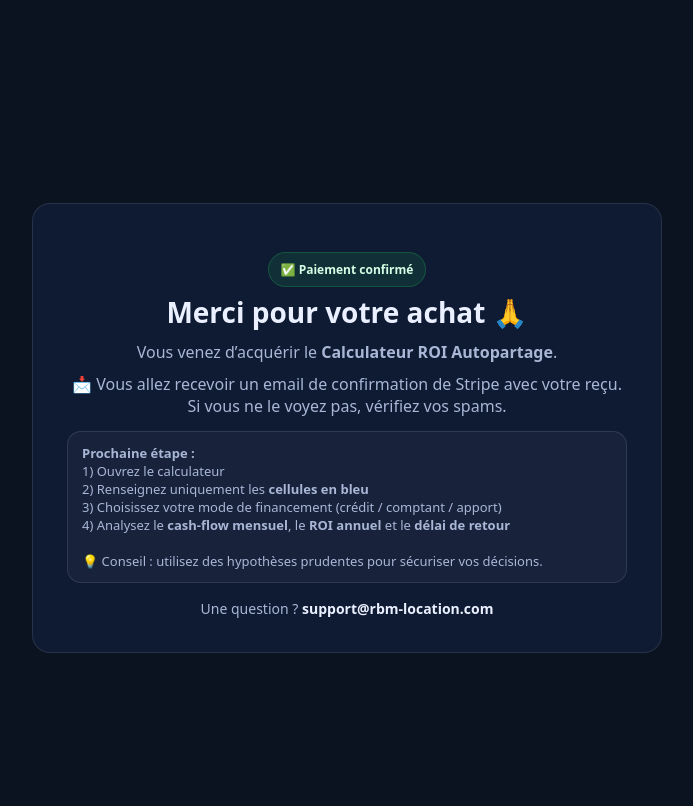
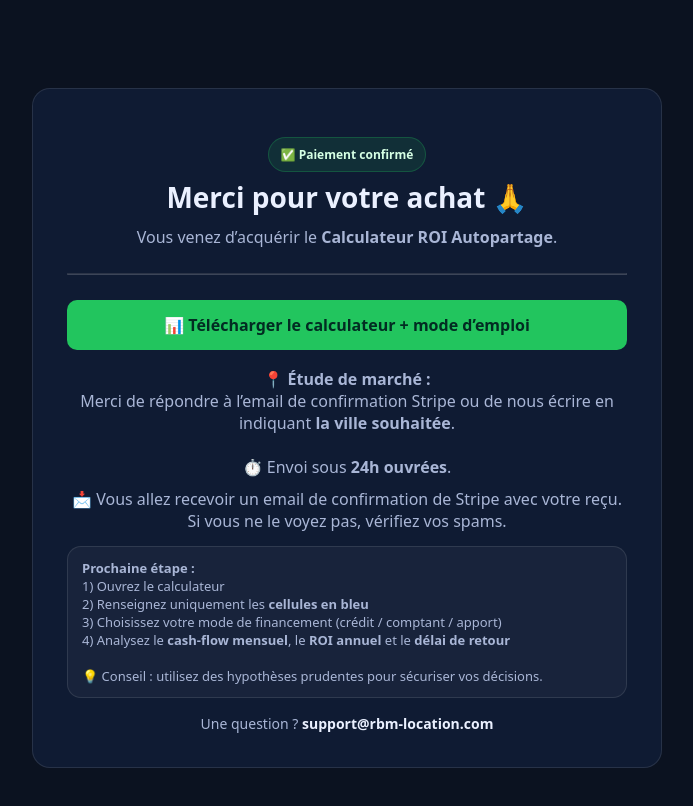
Before and after one commit to contact452/SITE-AUTOPARTAGE, a plain HTML site: page merci-calculateur.html in a window 1280 px wide. Shown: the whole page, without its empty margins (293-986 px from the left). Drawn offline with Linux system fonts and the light colour scheme.

Commit message:
Update merci-calculateur.html

```diff
--- a/merci-calculateur.html
+++ b/merci-calculateur.html
@@ -62,6 +62,30 @@
     <p>
       Vous venez d’acquérir le <b>Calculateur ROI Autopartage</b>.
     </p>
+    <hr style="margin:25px 0; opacity:0.2">
+
+<a href="https://drive.google.com/drive/folders/1CN3TqdrWpretlZFJBVDn_ayglxIuG2n8"
+   target="_blank"
+   style="
+     display:block;
+     background:#22c55e;
+     color:#022c22;
+     padding:14px;
+     border-radius:10px;
+     font-weight:700;
+     text-decoration:none;
+     margin-bottom:18px;
+   ">
+📊 Télécharger le calculateur + mode d’emploi
+</a>
+    <p>
+📍 <b>Étude de marché :</b><br>
+Merci de répondre à l’email de confirmation Stripe
+ou de nous écrire en indiquant <b>la ville souhaitée</b>.
+<br><br>
+⏱️ Envoi sous <b>24h ouvrées</b>.
+</p>
+
 
     <p>
       📩 Vous allez recevoir un email de confirmation de Stripe avec votre reçu.
```
